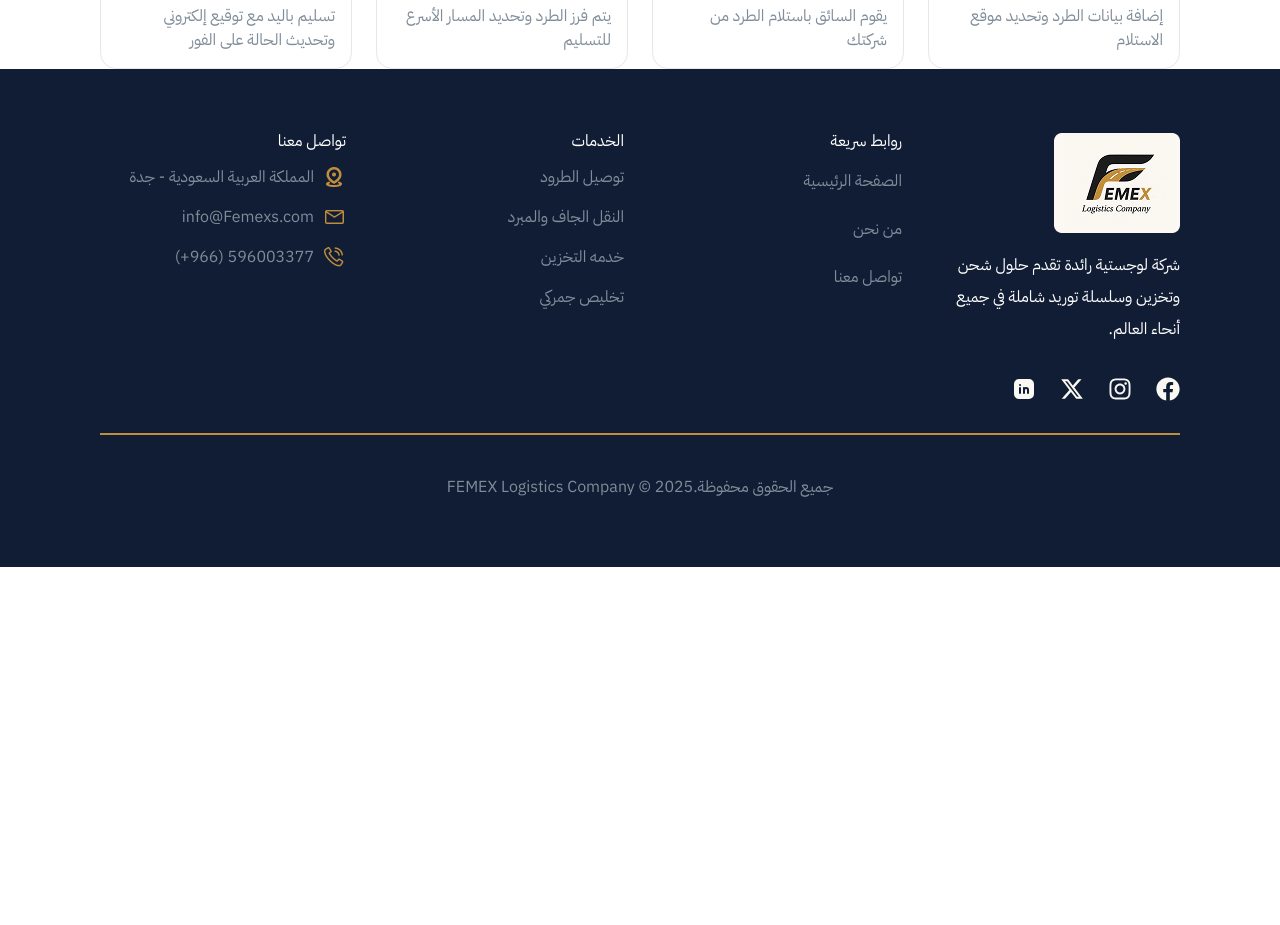
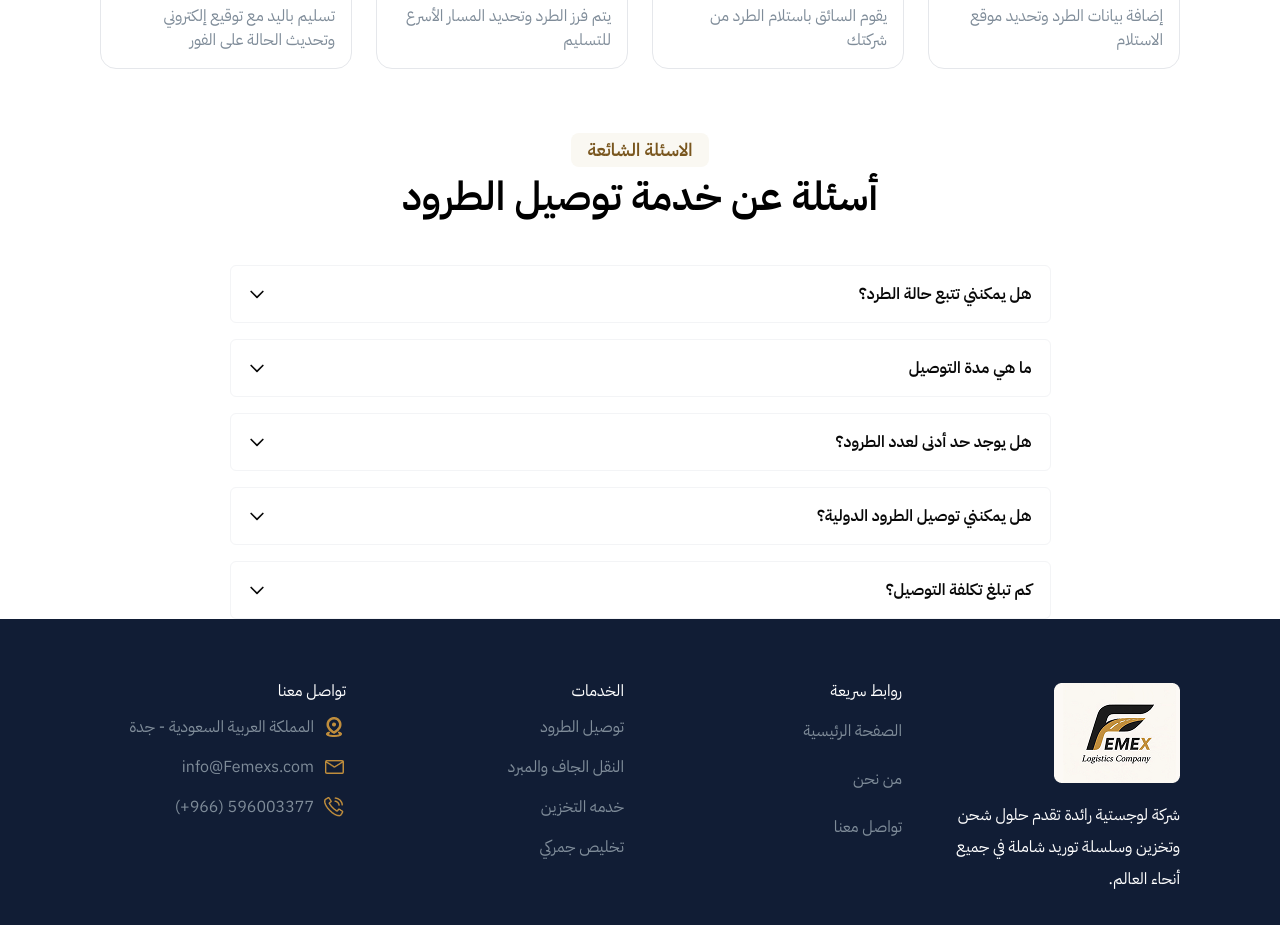
Before and after one commit to MahmoudMedhat17/EMEX, a React (Vite) app: page /parcelDelivery in a window 1280 px wide. Shown: the part 1800-2725 px from the top of the page. Before the commit the page ends 2367 px from the top, so only its background shows below. Built offline with nearby package versions, Linux system fonts and the light colour scheme.

Commit message:
Working on FAQ section.

```diff
--- a/src/components/common/Footer.tsx
+++ b/src/components/common/Footer.tsx
@@ -60,7 +60,9 @@ const Footer = () => {
             </p>
             <ul className="space-y-4">
               <li className="text-neutralLightGray hover:text-primaryMain duration-500 cursor-default highLineHeight">
-                {t("footer.home")}
+                <Link to="/">
+                  {t("footer.home")}
+                </Link>
               </li>
               <li className="text-neutralLightGray hover:text-primaryMain duration-500 cursor-default highLineHeight">
                 <Link to="/about">
@@ -79,7 +81,9 @@ const Footer = () => {
             </p>
             <ul className="space-y-4">
               <li className="text-neutralLightGray hover:text-primaryMain duration-500 cursor-default">
-                {t("footer.parcelDelivery")}
+                <Link to="/parcelDelivery">
+                  {t("footer.parcelDelivery")}
+                </Link>
               </li>
               <li className="text-neutralLightGray hover:text-primaryMain duration-500 cursor-default">
                 {t("footer.dryAndRefrigeratedTransport")}
--- /dev/null
+++ b/src/components/common/Questions/CommonQuestions.tsx
@@ -0,0 +1,36 @@
+import { useTranslation } from 'react-i18next';
+import QuestionCards from '@/components/common/Questions/QuestionCards';
+
+
+const CommonQuestions = () => {
+
+
+    const { t, i18n } = useTranslation("ParcelDelivery");
+
+    const isArabic = i18n.language === "ar";
+
+    const direction = isArabic ? "rtl" : "ltr";
+
+
+    return (
+        <section dir={direction} className="pt-16">
+            <div className="flex flex-col justify-center items-center gap-2.5">
+                <p className="bg-primarySoft text-primaryDark py-2 px-4 rounded-lg text-lg w-fit font-semibold smallLineHeight">
+                    {t("commonQuestions.desc")}
+                </p>
+                <h2 className="text-[40px] font-semibold text-center smallLineHeight">
+                    {t("commonQuestions.title")}
+                </h2>
+            </div>
+            <div className='pt-12 space-y-4 w-fit lg:w-[821px] mx-auto'>
+                <QuestionCards question={t("commonQuestions.questions.questionOne.question")} answer={t("commonQuestions.questions.questionOne.answer")} />
+                <QuestionCards question={t("commonQuestions.questions.questionTwo.question")} answer={t("commonQuestions.questions.questionTwo.answer")} />
+                <QuestionCards question={t("commonQuestions.questions.questionThree.question")} answer={t("commonQuestions.questions.questionThree.answer")} />
+                <QuestionCards question={t("commonQuestions.questions.questionFour.question")} answer={t("commonQuestions.questions.questionFour.answer")} />
+                <QuestionCards question={t("commonQuestions.questions.questionFive.question")} answer={t("commonQuestions.questions.questionFive.answer")} />
+            </div>
+        </section>
+    )
+}
+
+export default CommonQuestions;
--- /dev/null
+++ b/src/components/common/Questions/QuestionCards.tsx
@@ -0,0 +1,27 @@
+
+interface IQuestionCards {
+    question: string;
+    answer: string;
+}
+
+
+const QuestionCards = ({ question, answer }: IQuestionCards) => {
+    return (
+        <div className="space-y-4">
+            <details className="group [&amp;_summary::-webkit-details-marker]:hidden">
+                <summary className="flex items-center justify-between gap-1.5 rounded-md border border-gray-100 group-hover:border-primaryMain bg-white p-4 group-hover:bg-primaryLight  duration-400 text-neutralBlack cursor-pointer">
+                    <h2 className="text-[16px] font-semibold smallLineHeight px-0.5 py-1">{question}</h2>
+                    <svg className="size-5 shrink-0 transition-transform duration-300 group-open:-rotate-180" xmlns="http://www.w3.org/2000/svg" fill="none" viewBox="0 0 24 24" stroke="currentColor">
+                        <path stroke-linecap="round" stroke-linejoin="round" stroke-width="2" d="M19 9l-7 7-7-7"></path>
+                    </svg>
+                </summary>
+
+                <p className="text-[16px] text-neutralDarkGray highLineHeight px-4 py-1">
+                    {answer}
+                </p>
+            </details>
+        </div>
+    )
+}
+
+export default QuestionCards;
--- a/src/i18n/ar/HomeAr.json
+++ b/src/i18n/ar/HomeAr.json
@@ -23,6 +23,7 @@
     }
   },
   "services":{
+    "title":"حلول <span>متنوعة</span> تلبي احتياجات عملك",
     "subHeading":"الخدمات",
     "desc":"نقدم مجموعة متكاملة من الخدمات اللوجستية المصممة لتسهيل حركة بضائعك وضمان وصولها بأمان وفي الوقت المناسب. اختر الخدمة التي تحتاجها ودع فريقنا يتولى الباقي بكفاءة واحترافية",
     "cards":{
--- a/src/i18n/ar/ParcelDeliveryAr.json
+++ b/src/i18n/ar/ParcelDeliveryAr.json
@@ -42,5 +42,31 @@
                 "desc":"تسليم باليد مع توقيع إلكتروني وتحديث الحالة على الفور"
             }
         }
+    },
+    "commonQuestions":{
+        "desc":"الاسئلة الشائعة",
+        "title":"أسئلة عن خدمة توصيل الطرود",
+        "questions":{
+            "questionOne":{
+                "question":"هل يمكنني تتبع حالة الطرد؟",
+                "answer":"نعم، نوفر لك رابط تتبع مخصص يظهر حالة الشحنة لحظة بلحظة"
+            },
+            "questionTwo":{
+                "question":"ما هي مدة التوصيل",
+                "answer":"التسليم داخل المدينة خلال نفس اليوم أو خلل 48-24 ساعة حسب الضغط والمسافة"
+            },
+            "questionThree":{
+                "question":"هل يوجد حد أدنى لعدد الطرود؟",
+                "answer":"لا، يمكنك شحن طرد واحد أو منات الطرد حسب احتياجاتك"
+            },
+            "questionFour":{
+                "question":"هل يمكنني توصيل الطرود الدولية؟",
+                "answer":"يمكنك توصيل الطرد الدولية سواء كانت واحدة أو عدة طرد حسب احتياجاتك"
+            },
+            "questionFive":{
+                "question":"كم تبلغ تكلفة التوصيل؟",
+                "answer":"تعتمد التكلفة على المدينة والوزن. يمكنك الحصول على السعر فورًا من خلال التواصل معنا"
+            }
+        }
     }
 }
--- a/src/i18n/en/HomeEn.json
+++ b/src/i18n/en/HomeEn.json
@@ -23,6 +23,7 @@
     }
   },
    "services":{
+    "title":"<span>Diverse solutions</span> that meet your business needs",
     "subHeading":"Our Services",
     "desc":"We offer comprehensive logistics services to ensure your goods arrive safely and on time. Choose the service you need, and our team will handle everything efficiently",
     "cards":{
--- a/src/i18n/en/ParcelDeliveryEn.json
+++ b/src/i18n/en/ParcelDeliveryEn.json
@@ -42,5 +42,31 @@
                 "desc":"Hand delivered with electronic signature and status updated instantly"
             }
         }
+    },
+    "commonQuestions":{
+        "desc":"FAQ's",
+        "title":"Questions about the parcel delivery service",
+        "questions":{
+            "questionOne":{
+                "question":"Can I track the status of the package?",
+                "answer":"Yes, we provide you with a dedicated tracking link that shows the status of the shipment, moment by moment"
+            },
+            "questionTwo":{
+                "question":"What is the delivery time?",
+                "answer":"Delivery within the city within the same day or within 24-48 hours depending on pressure and distance"
+            },
+            "questionThree":{
+                "question":"Is there a minimum number of packages?",
+                "answer":"No, you can ship one package or hundreds of packages depending on your needs"
+            },
+            "questionFour":{
+                "question":"Can I deliver international packages?",
+                "answer":"Yes, you can deliver international packages, whether one or several packages, depending on your needs"
+            },
+            "questionFive":{
+                "question":"How much does delivery cost?",
+                "answer":"The cost depends on the city and weight. You can get the price immediately by contacting us"
+            }
+        }
     }
 }
--- a/src/index.css
+++ b/src/index.css
@@ -16,6 +16,7 @@
     --color-neutralLightGray: #7F8C99;
     --color-neutralSoftGray: #E5E7EB;
     --color-neutralWhite: #FFFFFF;
+    --color-neutralBlack:#080808;
     --color-footerColor:#111D35;
 }
 
--- a/src/pages/Home/Services.tsx
+++ b/src/pages/Home/Services.tsx
@@ -1,5 +1,5 @@
 import { servicesData } from "@/data/ServicesData";
-import { useTranslation } from 'react-i18next';
+import { useTranslation, Trans } from 'react-i18next';
 
 
 const Services = () => {
@@ -36,20 +36,9 @@ const Services = () => {
         <p className="bg-primarySoft text-primaryDark py-2 px-4 rounded-lg text-lg w-fit font-semibold smallLineHeight">
           {t("services.subHeading")}
         </p>
-        {
-          isArabic === "ar" ?
-            (
-              <h2 className="text-[40px] font-semibold text-center smallLineHeight">
-                حلول <span className="text-primaryMain">متنوعة</span> تلبي احتياجات عملك
-              </h2>
-            )
-            :
-            (
-              <h2 className="text-[40px] font-semibold text-center smallLineHeight">
-                <span className="text-primaryMain">Diverse solutions</span> that meet your business needs
-              </h2>
-            )
-        }
+        <h2 className="text-[40px] font-semibold text-center smallLineHeight">
+          <Trans i18nKey={"services.title"} components={{ span: <span className="text-primaryMain" /> }} />
+        </h2>
         <p className="font-normal text-lg text-neutralLightGray max-w-[644px] text-center highLineHeight">
           {t("services.desc")}
         </p>
--- a/src/pages/ParcelDelivery/ParcelDelivery.tsx
+++ b/src/pages/ParcelDelivery/ParcelDelivery.tsx
@@ -2,6 +2,7 @@ import Hero from "@/pages/ParcelDelivery/Hero";
 import Description from "@/pages/ParcelDelivery/Description";
 import Features from "@/pages/ParcelDelivery/Features";
 import HowItWorks from "@/components/common/HowItWorks/HowItWorks";
+import CommonQuestions from "@/components/common/Questions/CommonQuestions";
 
 const ParcelDelivery = () => {
     return (
@@ -11,6 +12,7 @@ const ParcelDelivery = () => {
                 <Description />
                 <Features />
                 <HowItWorks />
+                <CommonQuestions />
             </div>
         </>
     )
```
